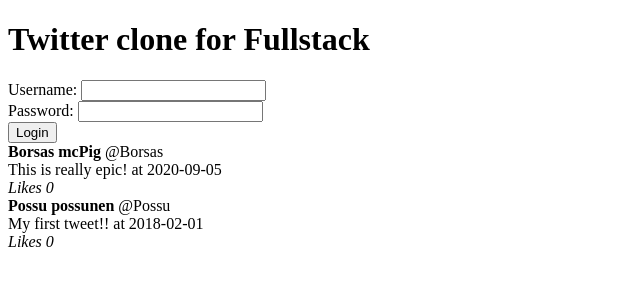
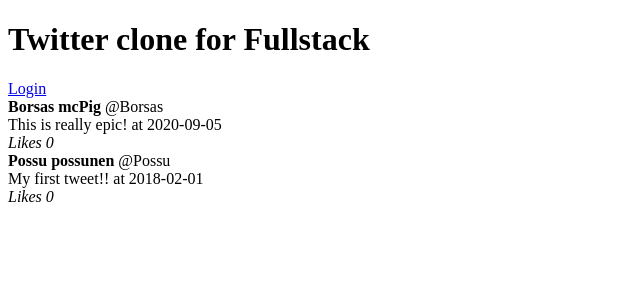
Before and after one commit to Borsas/Fullstack_Project, a React (Create React App) app in the folder frontend/: page / in a window 1280 px wide. Shown: the top 300 px of the page, without its empty margins (0-640 px from the left). Built offline with nearby package versions, Linux system fonts and the light colour scheme.

Commit message:
Login refactor

```diff
--- a/frontend/src/App.js
+++ b/frontend/src/App.js
@@ -1,13 +1,24 @@
 import React from 'react';
+import { Switch, Route } from "react-router-dom"
+
 import Header from "./components/Header/Header"
 import TweetPage from "./components/Tweets/TweetPage"
+import Login from "./components/Login"
+
 
 function App() {
     return (
-        <div>
-            <Header/>
-            <TweetPage/>
-        </div>
+        <Switch>
+            <Route path="/login">
+                <Login/>
+            </Route>
+            <Route path="/">
+                <div>
+                    <Header/>
+                    <TweetPage/>
+                </div>
+            </Route>
+        </Switch>
     );
 }
 
--- a/frontend/src/components/Header/Header.jsx
+++ b/frontend/src/components/Header/Header.jsx
@@ -1,7 +1,7 @@
 import React from "react"
 import { connect } from "react-redux"
+import { Link } from "react-router-dom"
 
-import Login from "./Login"
 
 const Header = (props) => {
     return (
@@ -9,7 +9,8 @@
             <h1>Twitter clone for Fullstack</h1>
 
             <div>
-                {props.user ? <div> Logged in as <b>{props.user.username}</b> </div> : <Login/>}
+                {props.user ? <div> Logged in as <b>{props.user.username}</b> </div>
+                : <Link to="/login">Login</Link>}
             </div>
         </div>
 
--- a/frontend/src/components/Header/Login.jsx
+++ b/frontend/src/components/Login.jsx
@@ -1,6 +1,8 @@
 import React, {useState} from "react"
 import { connect } from "react-redux"
-import { userLogin } from "../../reducers/loginReducer"
+import { Redirect } from "react-router-dom"
+
+import { userLogin } from "../reducers/loginReducer"
 
 const Login = (props) => {
     const [username, setUsername] = useState("")
@@ -11,6 +13,10 @@
         props.userLogin(username)
         setUsername("")
         setPassword("")
+    }
+
+    if (props.user) {
+        return <Redirect to="/"/>
     }
 
     return (
```
